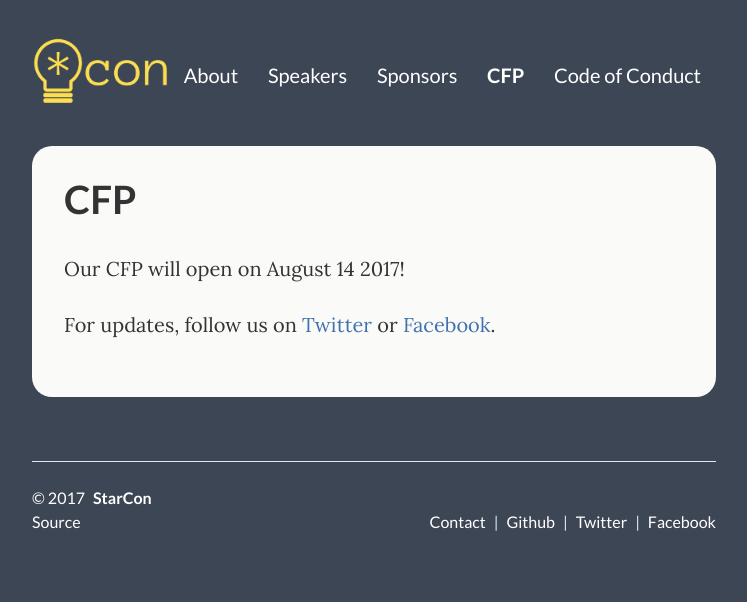
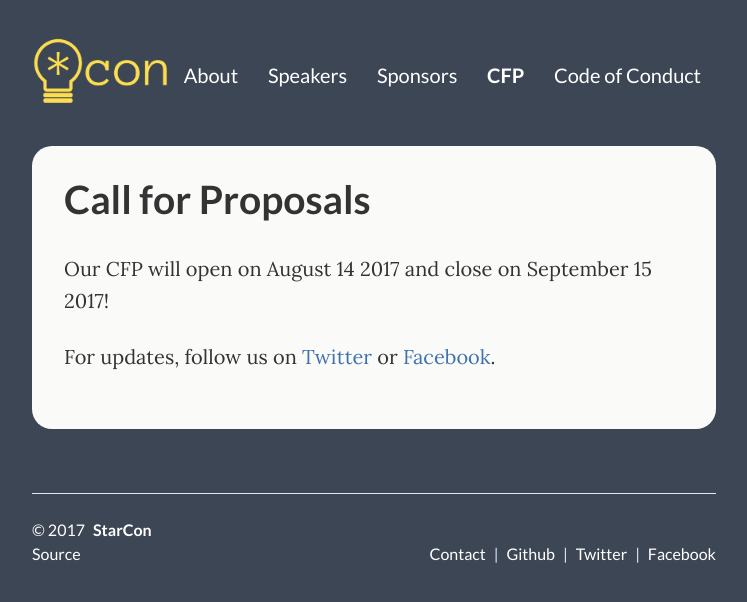
Before and after one commit to StarConKW/starconkw.github.io, a Jekyll site: the page built from _pages/cfp.md, in a window 1280 px wide. Shown: the top 602 px of the page, without its empty margins (266-1013 px from the left). Built offline with Jekyll 4.4.1, drawn with Linux system fonts in a browser that asks for light colours.

Commit message:
Link to CFP from speakers page; Change subtitle of CFP page

```diff
--- a/_pages/cfp.md
+++ b/_pages/cfp.md
@@ -1,10 +1,10 @@
 ---
 layout: page
 title: CFP
-subtitle: CFP
+subtitle: Call for Proposals
 permalink: /cfp/
 ---
 
-Our CFP will open on August 14 2017!
+Our CFP will open on August 14 2017 and close on September 15 2017!
 
 For updates, follow us on [Twitter](https://twitter.com/starconuw) or [Facebook](https://www.facebook.com/starconuw/).
```
Also changed, not shown: _pages/speakers.md (+1 -2 lines).
